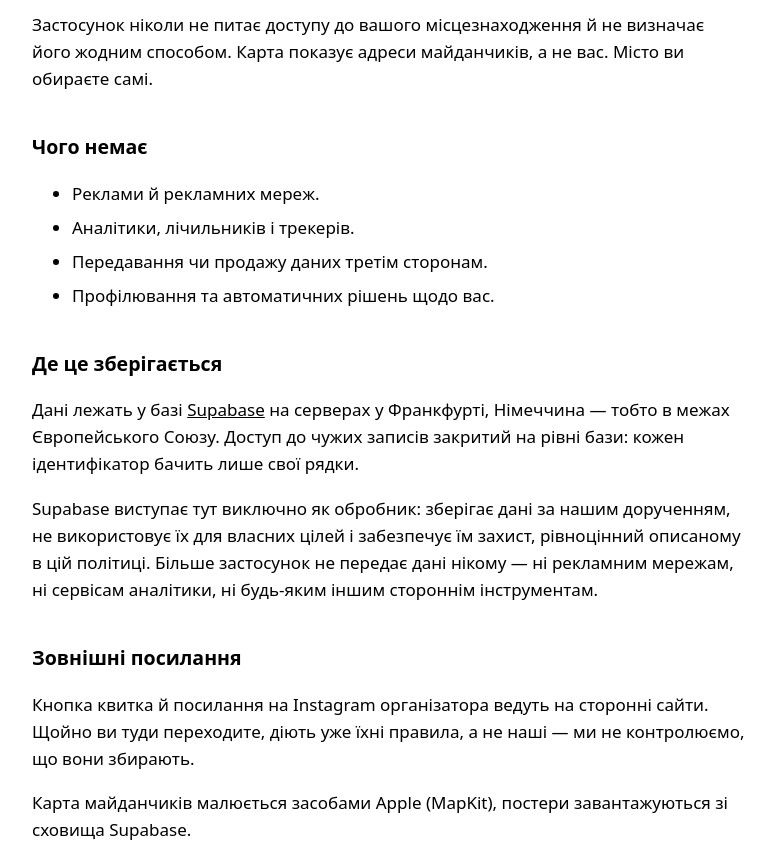
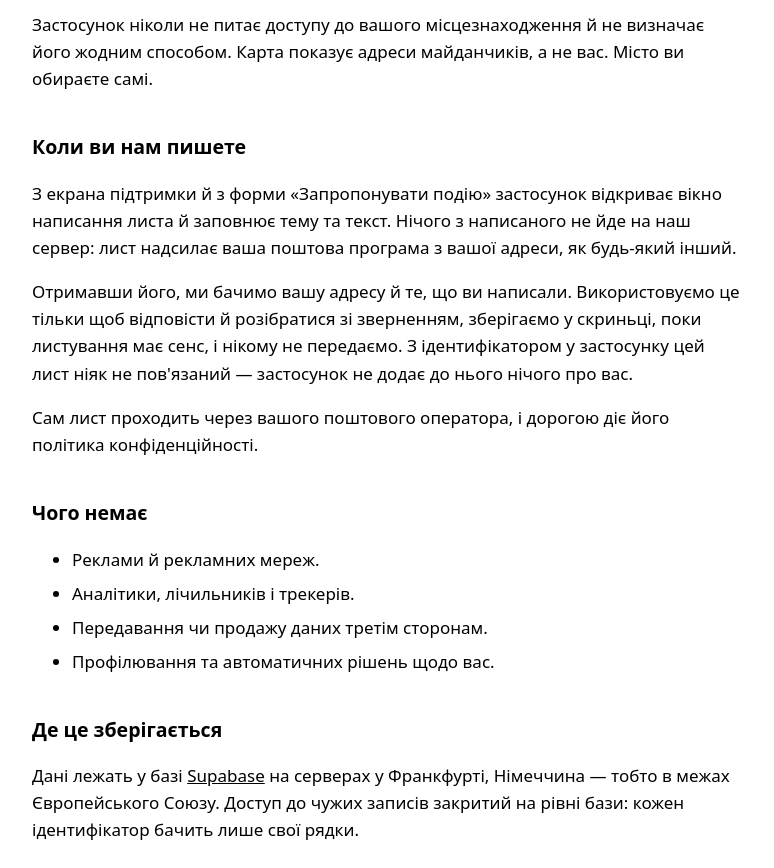
Before and after one commit to idemo-app/idemo-app.github.io, a plain HTML site: page privacy.html in a window 1280 px wide. Shown: the part 1220-2088 px from the top of the page, without its empty margins (251-1025 px from the left). Drawn offline with Linux system fonts and the light colour scheme.

Commit message:
Політика: що відбувається, коли нам пишуть листом
Підтримка й форма пропозиції події відкривають системне вікно листа —
отже до нас потрапляє адреса людини й текст, якого немає в базі. Тепер
це описано: навіщо тримаємо, скільки, і чому лист не пов'язаний з
ідентифікатором у застосунку.

Дата чинності піднята: сторінка сама обіцяє оновлювати її разом з
текстом.

Co-Authored-By: Claude Opus 5 <noreply@anthropic.com>

```diff
--- a/privacy.html
+++ b/privacy.html
@@ -27,7 +27,7 @@
 <body>
 
 <h1>Політика конфіденційності</h1>
-<p class="date">Застосунок Idemo · чинна з 5 вересня 2026 року</p>
+<p class="date">Застосунок Idemo · чинна з 21 вересня 2026 року</p>
 
 <p>
   Коротко: Idemo не питає вашого імені, пошти чи телефону, не показує реклами,
@@ -76,6 +76,25 @@
   Застосунок ніколи не питає доступу до вашого місцезнаходження й не визначає
   його жодним способом. Карта показує адреси майданчиків, а не вас. Місто ви
   обираєте самі.
+</p>
+
+<h2>Коли ви нам пишете</h2>
+<p>
+  З екрана підтримки й з форми «Запропонувати подію» застосунок відкриває вікно
+  написання листа й заповнює тему та текст. Нічого з написаного не йде на наш
+  сервер: лист надсилає ваша поштова програма з вашої адреси, як будь-який
+  інший.
+</p>
+<p>
+  Отримавши його, ми бачимо вашу адресу й те, що ви написали. Використовуємо це
+  тільки щоб відповісти й розібратися зі зверненням, зберігаємо у скриньці,
+  поки листування має сенс, і нікому не передаємо. З ідентифікатором у
+  застосунку цей лист ніяк не пов'язаний — застосунок не додає до нього нічого
+  про вас.
+</p>
+<p>
+  Сам лист проходить через вашого поштового оператора, і дорогою діє його
+  політика конфіденційності.
 </p>
 
 <h2>Чого немає</h2>
```
